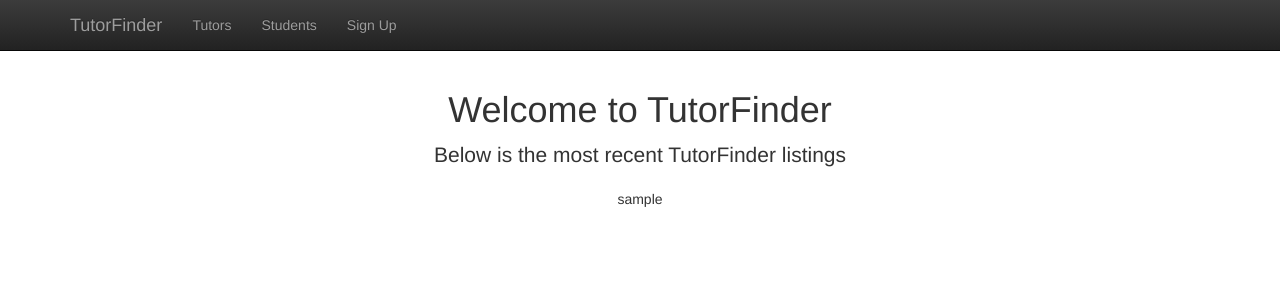
After one commit to BretOwens/TutorFinder, a Flask app: template templates/index.html in a window 1280 px wide. The commit adds this page. Shown: the top 300 px of the page. Run offline with Flask 2, Linux system fonts and the light colour scheme; the template is opened without the code that fills it: most values are stand-ins (such as "Sample title", 1, 10 or a date in 2020); some libraries are stand-ins or nearby versions.

Commit message:
Extended templates

```diff
--- /dev/null
+++ b/templates/index.html
@@ -0,0 +1,12 @@
+{% extends "layout.html" %}
+{% block content %}
+       <div class="row">
+            <div class="col-lg-12 text-center">
+                <h1>Welcome to TutorFinder</h1>
+                <p class="lead">Below is the most recent TutorFinder listings</p>
+                <ul class="list-unstyled">
+                    <li>{{username}}</li>
+                </ul>
+            </div>
+        </div>
+{% endblock %}
--- a/templates/layout.html
+++ b/templates/layout.html
@@ -73,16 +73,7 @@
     <!-- Page Content -->
     <div class="container">
 
-        <div class="row">
-            <div class="col-lg-12 text-center">
-                <h1>Welcome to TutorFinder</h1>
-                <p class="lead">Below is the most recent TutorFinder listings</p>
-                <ul class="list-unstyled">
-                    <li>{{username}}</li>
-                </ul>
-            </div>
-        </div>
-        <!-- /.row -->
+		{% block content %}{% endblock %}
 
     </div>
     <!-- /.container -->
```
